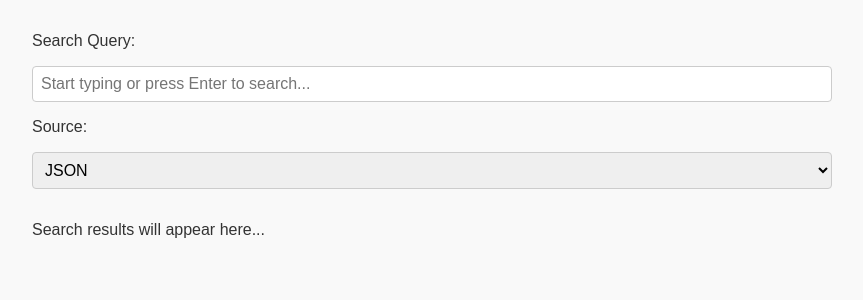
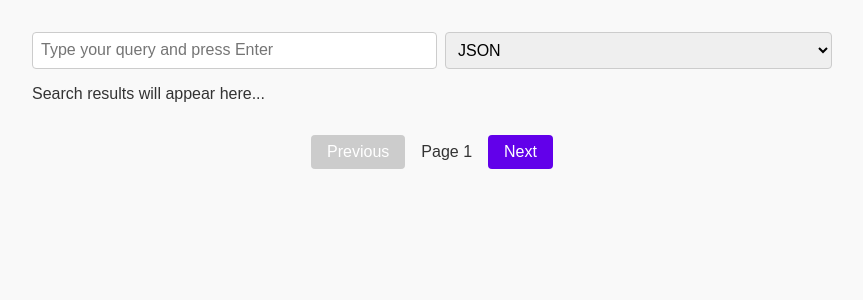
Before and after one commit to chris-cadev/video-subcriptions-extractor, a FastAPI app: page / in a window 1280 px wide. Shown: the part 112-412 px from the top of the page, without its empty margins (208-1071 px from the left). Run offline with FastAPI, Linux system fonts and the light colour scheme.

Commit message:
modify result to look like in google and also add pagination

```diff
--- a/src/channel_video_extractor/ui.py
+++ b/src/channel_video_extractor/ui.py
@@ -23,6 +23,7 @@ logger = logging.getLogger("SearchAppLogger")
 # Constants
 SOLR_URL = os.getenv("SOLR_URL")
 JSON_FILE_PATH = os.getenv("JSON_FILE_PATH", "data.json")
+RESULTS_PER_PAGE = 10
 
 # FastAPI app
 app = FastAPI()
@@ -35,7 +36,7 @@ class SolrRepository:
     def __init__(self, solr_url):
         self.solr = pysolr.Solr(solr_url, always_commit=True) if solr_url else None
 
-    def search(self, query: str, fields: Optional[List[str]] = None):
+    def search(self, query: str, fields: Optional[List[str]] = None, start: int = 0):
         if not self.solr:
             raise RuntimeError("Solr is not configured.")
 
@@ -46,19 +47,18 @@ class SolrRepository:
             logger.info("Executing Solr query: %s with fields: %s", solr_query, field_list)
 
             # Execute Solr search
-            results = self.solr.search(solr_query, fl=field_list)
+            results = self.solr.search(solr_query, fl=field_list, start=start, rows=RESULTS_PER_PAGE)
             logger.info("Solr returned %d results.", len(results))
             return [doc for doc in results]
         except Exception as e:
             logger.error("Error searching Solr: %s", e, exc_info=True)
             raise HTTPException(status_code=500, detail="Solr search failed.")
 
-
 class JsonRepository:
     def __init__(self, filename):
         self.filename = filename
 
-    def search(self, query: str, fields: Optional[List[str]] = None):
+    def search(self, query: str, fields: Optional[List[str]] = None, start: int = 0):
         try:
             with open(self.filename, "r") as f:
                 data = json.load(f)
@@ -67,7 +67,10 @@ class JsonRepository:
                 {field: item[field] for field in fields} if fields else item
                 for item in data if query.lower() in json.dumps(item).lower()
             ]
-            return results
+
+            # Pagination
+            paginated_results = results[start: start + RESULTS_PER_PAGE]
+            return paginated_results
         except Exception as e:
             logger.error("Error searching JSON file: %s", e, exc_info=True)
             raise HTTPException(status_code=500, detail="JSON search failed.")
@@ -83,7 +86,8 @@ def home(request: Request):
 def search(
     query: str = Query(..., description="Search query"),
     source: str = Query("json", description="Data source: 'solr' or 'json'"),
-    fields: Optional[List[str]] = Query(None, description="Fields to include in results")
+    fields: Optional[List[str]] = Query(None, description="Fields to include in results"),
+    page: int = Query(1, description="Page number for pagination")
 ):
     """
     API endpoint to query data from Solr or JSON file.
@@ -92,7 +96,10 @@ def search(
     - `query`: The search query.
     - `source`: Data source ('solr' or 'json').
     - `fields`: Optional list of fields to include in the response.
+    - `page`: Page number for pagination.
     """
+    start = (page - 1) * RESULTS_PER_PAGE
+
     if source == "solr":
         if not SOLR_URL:
             raise HTTPException(status_code=500, detail="Solr is not configured.")
@@ -106,5 +113,5 @@ def search(
     else:
         raise HTTPException(status_code=400, detail="Invalid source. Use 'solr' or 'json'.")
 
-    results = repository.search(query, fields)
-    return {"results": results}
+    results = repository.search(query, fields, start=start)
+    return {"results": results, "page": page}
--- a/templates/single_page.html
+++ b/templates/single_page.html
@@ -6,7 +6,7 @@
     <title>Search App</title>
     <link rel="stylesheet" href="/static/styles.css">
     <script>
-        let debounceTimeout;
+        let currentPage = 1;
 
         function setupListeners() {
             const queryInput = document.getElementById("query");
@@ -16,20 +16,29 @@
             queryInput.addEventListener("keydown", (event) => {
                 if (event.key === "Enter") {
                     event.preventDefault();
+                    currentPage = 1; // Reset to first page on new search
                     performSearch();
                 }
             });
 
-            // Add event listener for typing (debounce)
-            queryInput.addEventListener("input", () => {
-                clearTimeout(debounceTimeout);
-                debounceTimeout = setTimeout(() => {
-                    performSearch();
-                }, 2000);
+            // Add event listener for source change
+            sourceSelect.addEventListener("change", () => {
+                currentPage = 1; // Reset to first page on source change
+                performSearch();
             });
 
-            // Add event listener for source change
-            sourceSelect.addEventListener("change", performSearch);
+            // Add pagination controls
+            document.getElementById("prev").addEventListener("click", () => {
+                if (currentPage > 1) {
+                    currentPage--;
+                    performSearch();
+                }
+            });
+
+            document.getElementById("next").addEventListener("click", () => {
+                currentPage++;
+                performSearch();
+            });
         }
 
         async function performSearch() {
@@ -42,7 +51,7 @@
             }
 
             try {
-                const response = await fetch(`/api/search?query=${encodeURIComponent(query)}&source=${source}`);
+                const response = await fetch(`/api/search?query=${encodeURIComponent(query)}&source=${source}&page=${currentPage}`);
                 const data = await response.json();
 
                 if (data.results.length > 0) {
@@ -50,6 +59,9 @@
                 } else {
                     document.getElementById("results").innerHTML = "<p>No results found.</p>";
                 }
+
+                // Update pagination controls
+                document.getElementById("page-indicator").textContent = `Page ${currentPage}`;
             } catch (error) {
                 console.error("Error fetching search results:", error);
                 document.getElementById("results").innerHTML = "<p>Something went wrong. Please try again later.</p>";
@@ -60,11 +72,12 @@
             return `
                 <div class="results-container">
                     ${results.map(result => `
-                        <div class="result-card">
-                            <h3>${result.title || "No Title"}</h3>
-                            <p><strong>Description:</strong> ${result.description || "No Description"}</p>
-                            <p><strong>ID:</strong> ${result.id || "N/A"}</p>
-                            ${result.url ? `<a href="${result.url}" target="_blank">View More</a>` : ""}
+                        <div class="result-item">
+                            <a href="${result.url || '#'}" target="_blank" class="result-title">
+                                ${result.title || "No Title"}
+                            </a>
+                            <div class="result-url">${result.url || "No URL available"}</div>
+                            <p class="result-snippet">${result.description || "No description available."}</p>
                         </div>
                     `).join("")}
                 </div>
@@ -73,6 +86,89 @@
 
         window.onload = setupListeners;
     </script>
+    <style>
+        body {
+            font-family: Arial, sans-serif;
+            margin: 0;
+            padding: 0;
+        }
+
+        header {
+            background-color: #6200ea;
+            color: white;
+            padding: 1rem;
+            text-align: center;
+        }
+
+        main {
+            padding: 2rem;
+            max-width: 800px;
+            margin: auto;
+        }
+
+        .search-bar {
+            margin-bottom: 1rem;
+            display: flex;
+            gap: 0.5rem;
+        }
+
+        .search-bar input, .search-bar select {
+            padding: 0.5rem;
+            font-size: 1rem;
+            width: 100%;
+        }
+
+        .results-container {
+            margin-top: 1rem;
+        }
+
+        .result-item {
+            margin-bottom: 1.5rem;
+        }
+
+        .result-title {
+            font-size: 1.2rem;
+            color: #1a0dab;
+            text-decoration: none;
+        }
+
+        .result-title:hover {
+            text-decoration: underline;
+        }
+
+        .result-url {
+            font-size: 0.9rem;
+            color: #006621;
+        }
+
+        .result-snippet {
+            font-size: 1rem;
+            color: #545454;
+        }
+
+        .pagination {
+            margin-top: 2rem;
+            display: flex;
+            justify-content: center;
+            align-items: center;
+            gap: 1rem;
+        }
+
+        .pagination button {
+            padding: 0.5rem 1rem;
+            font-size: 1rem;
+            background-color: #6200ea;
+            color: white;
+            border: none;
+            cursor: pointer;
+            border-radius: 4px;
+        }
+
+        .pagination button:disabled {
+            background-color: #cccccc;
+            cursor: not-allowed;
+        }
+    </style>
 </head>
 <body>
     <header>
@@ -80,10 +176,7 @@
     </header>
     <main>
         <div class="search-bar">
-            <label for="query">Search Query:</label>
-            <input type="text" id="query" placeholder="Start typing or press Enter to search..." />
-
-            <label for="source">Source:</label>
+            <input type="text" id="query" placeholder="Type your query and press Enter" />
             <select id="source">
                 <option value="json">JSON</option>
                 <option value="solr">Solr</option>
@@ -92,6 +185,11 @@
         <div id="results">
             <p>Search results will appear here...</p>
         </div>
+        <div class="pagination">
+            <button id="prev" disabled>Previous</button>
+            <span id="page-indicator">Page 1</span>
+            <button id="next">Next</button>
+        </div>
     </main>
 </body>
 </html>
```
